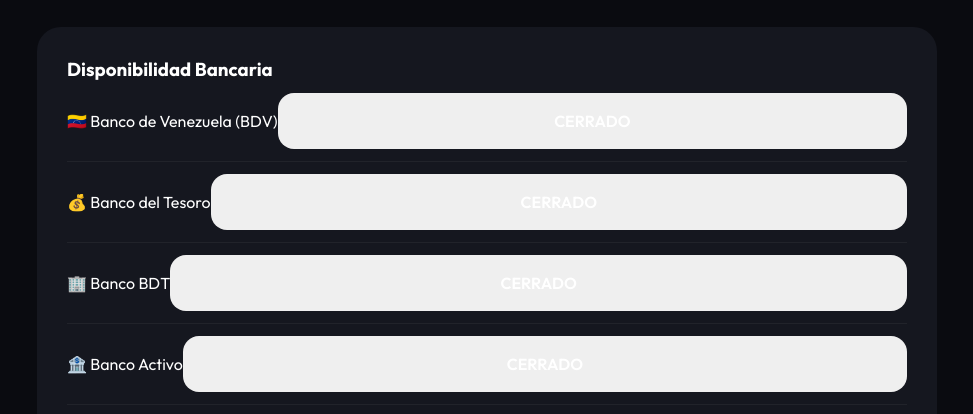
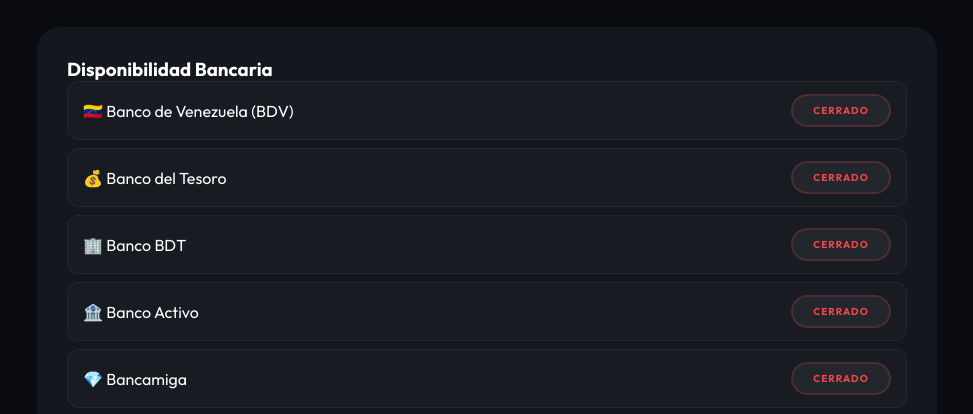
Before and after one commit to venezposible-max/-venezuela-finance-monitor, a website: page public/index.html in a window 1280 px wide. Shown: the part 352-766 px from the top of the page, without its empty margins (153-1126 px from the left). Drawn offline with nearby package versions, Linux system fonts and the light colour scheme; no server answers.

Commit message:
UI: Pulido final del diseño (Switches compactos y Glassmorphism)

```diff
--- a/public/index.html
+++ b/public/index.html
@@ -36,7 +36,7 @@
         .card .sub { font-size: 14px; color: var(--subtext); margin-top: 5px; }
 
         .controls { display: flex; gap: 15px; margin-bottom: 40px; }
-        button { flex: 1; padding: 18px; border-radius: 16px; border: none; font-size: 16px; font-weight: 600; cursor: pointer; transition: 0.3s; color: #fff; }
+        .controls button { flex: 1; padding: 18px; border-radius: 16px; border: none; font-size: 16px; font-weight: 600; cursor: pointer; transition: 0.3s; color: #fff; }
         .btn-start { background: var(--green); box-shadow: 0 4px 15px rgba(67, 181, 129, 0.3); }
         .btn-start:hover { transform: translateY(-2px); box-shadow: 0 6px 20px rgba(67, 181, 129, 0.4); }
         .btn-stop { background: var(--red); box-shadow: 0 4px 15px rgba(240, 71, 11, 0.3); }
@@ -44,14 +44,33 @@
         button:disabled { opacity: 0.3; cursor: not-allowed; transform: none !important; box-shadow: none !important; }
 
         .banks { background: var(--card); padding: 30px; border-radius: 24px; margin-bottom: 30px; }
-        .bank-row { display: flex; justify-content: space-between; align-items: center; padding: 12px 0; border-bottom: 1px solid rgba(255,255,255,0.05); }
-        .bank-row:last-child { border: none; }
+        .bank-row {
+            display: flex;
+            justify-content: space-between;
+            align-items: center;
+            padding: 12px 15px;
+            margin-bottom: 8px;
+            background: rgba(255,255,255,0.02);
+            border-radius: 12px;
+            border: 1px solid rgba(255,255,255,0.05);
+        }
 
-        .log-container { background: #000; border-radius: 24px; padding: 20px; height: 300px; overflow-y: auto; font-family: 'Courier New', Courier, monospace; font-size: 13px; color: #aaa; border: 1px solid rgba(255,255,255,0.05); }
-        .log-line { margin-bottom: 8px; line-height: 1.4; border-left: 2px solid var(--accent); padding-left: 10px; }
-        .log-time { color: var(--subtext); margin-right: 10px; }
-        .btn-mini { padding: 4px 10px; font-size: 11px; border-radius: 8px; flex: none; width: auto; background: rgba(255,255,255,0.05); border: 1px solid rgba(255,255,255,0.1); }
-        .btn-mini:hover { background: var(--accent); }
+        .switch {
+            width: 100px;
+            padding: 8px 0;
+            border-radius: 20px;
+            font-size: 10px;
+            font-weight: 800;
+            cursor: pointer;
+            transition: 0.3s;
+            border: 2px solid transparent;
+            text-transform: uppercase;
+            letter-spacing: 1px;
+            text-align: center;
+        }
+        .switch.open { background: var(--green); color: #fff; box-shadow: 0 0 15px rgba(67, 181, 129, 0.3); }
+        .switch.closed { background: rgba(255,255,255,0.05); color: var(--red); border-color: rgba(240, 71, 71, 0.2); }
+        .switch:hover { transform: scale(1.05); }
     </style>
 </head>
 <body>
```
